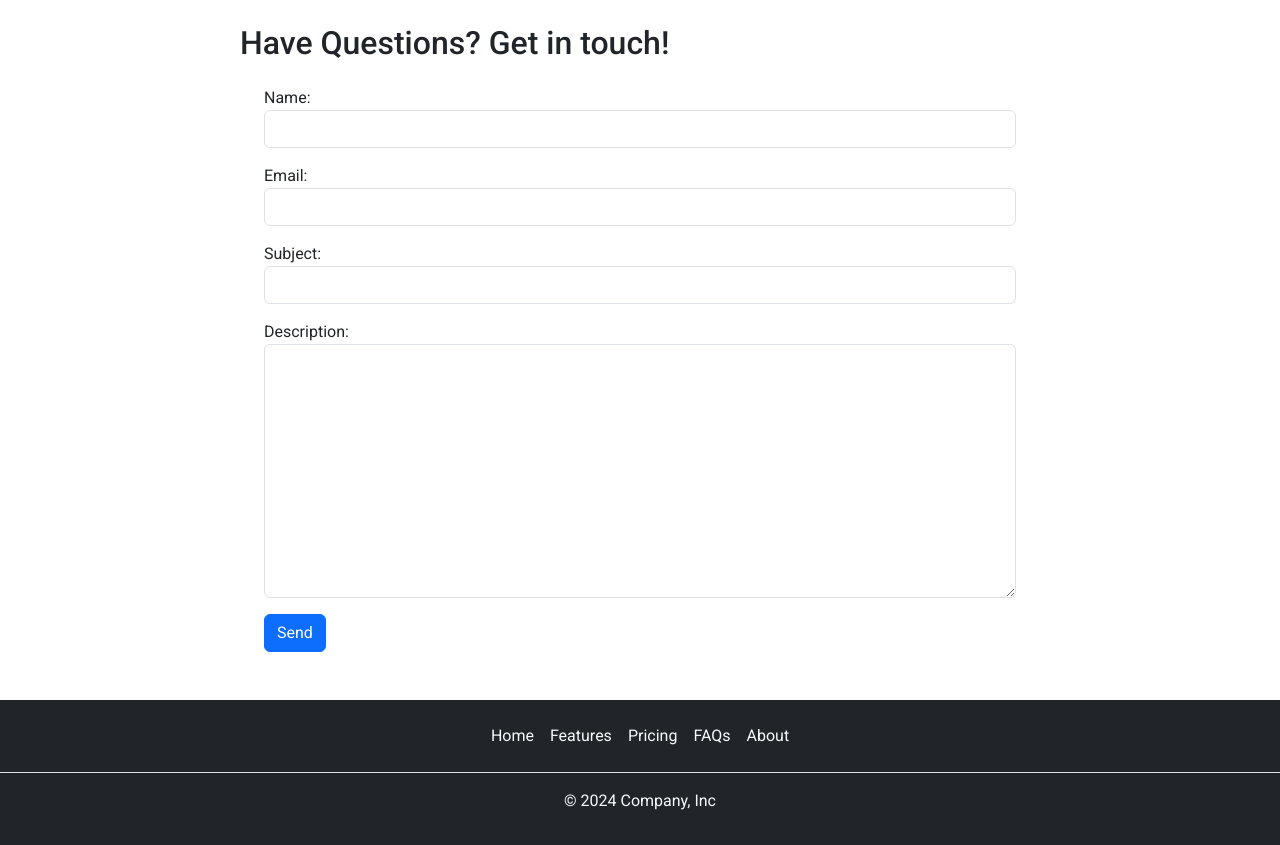
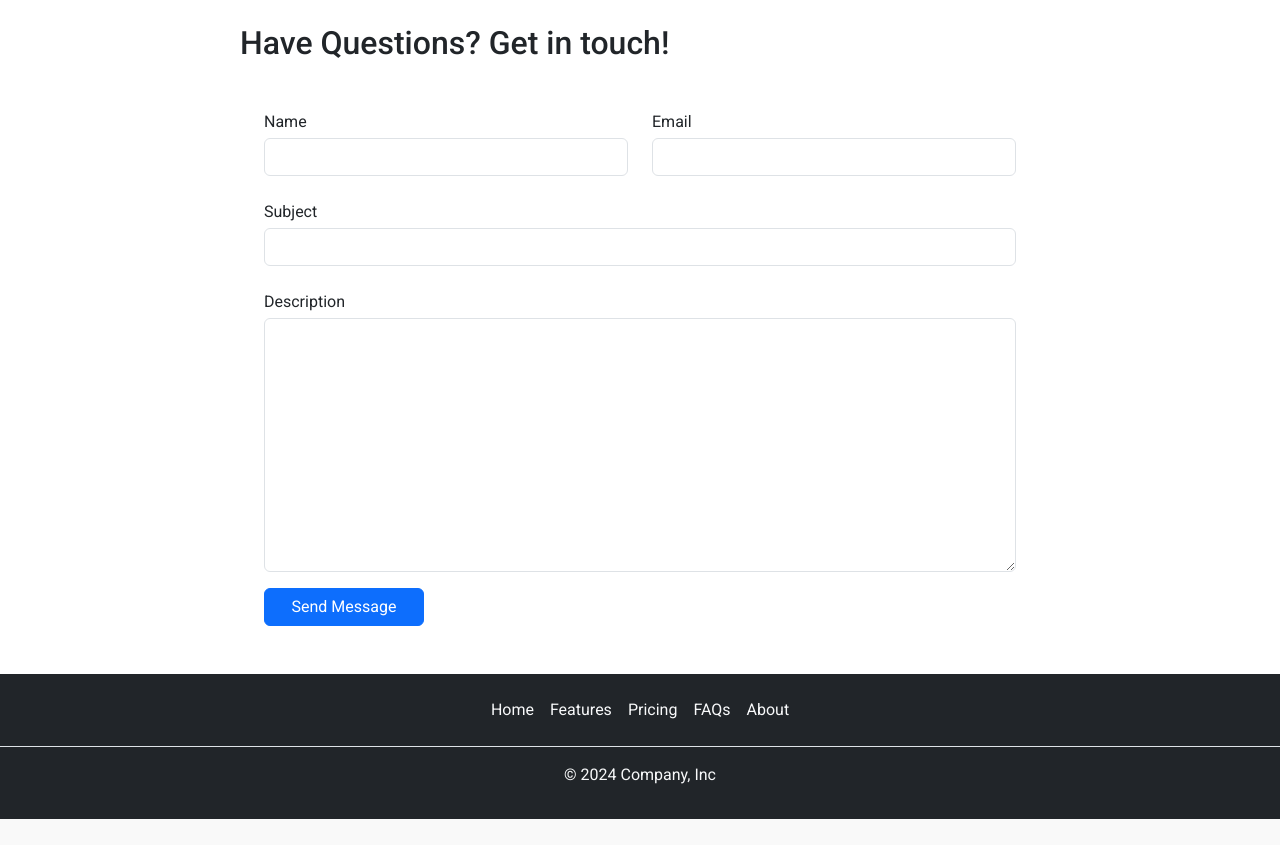
Before and after one commit to raed-nimer/CI-django-tech-blog, a Django app: template blogsApp/blog/templates/blog/contact.html in a window 1280 px wide. Shown: the part 56-901 px from the top of the page. After the commit the page ends 875 px from the top, so only its background shows below. Run offline with Django 5.2, Linux system fonts and the light colour scheme; the template is opened without the code that fills it: values that come from a table or form of the project are taken from there, others are empty; parts of the project's set-up code (start-up, migrations or seed data) failed here and were passed over.

Commit message:
Improvments to contact form

```diff
--- a/blogsApp/blog/templates/blog/contact.html
+++ b/blogsApp/blog/templates/blog/contact.html
@@ -7,8 +7,34 @@
             <h2>Have Questions? Get in touch!</h2>
             <form method="POST" class="m-4">
                 {% csrf_token %}
-                {{ form.as_p }}
-                <button type="submit" class="btn btn-primary">Send</button>
+                <div class="row">
+                    <div class="col-12 col-md-6 mt-4">
+                        <div>
+                            <label for="" class="mb-1">Name</label>
+                            {{form.name}}
+                        </div>
+                    </div>
+                    <div class="col-12 col-md-6 mt-4">
+                        <div>
+                            <label for="" class="mb-1">Email</label>
+                            {{form.email}}
+                        </div>
+                    </div>
+                    <div class="col-12 mt-4">
+                        <div>
+                            <label for="" class="mb-1">Subject</label>
+                            {{form.subject}}
+                        </div>
+                    </div>
+                    <div class="col-12 mt-4">
+                        <div>
+                            <label for="" class="mb-1">Description</label>
+                            {{form.description}}
+                        </div>
+
+                    </div>
+                </div>
+                <button type="submit" class="btn btn-primary mt-3" style="min-width: 160px;">Send Message</button>
             </form>
         </div>
     </div>
```
